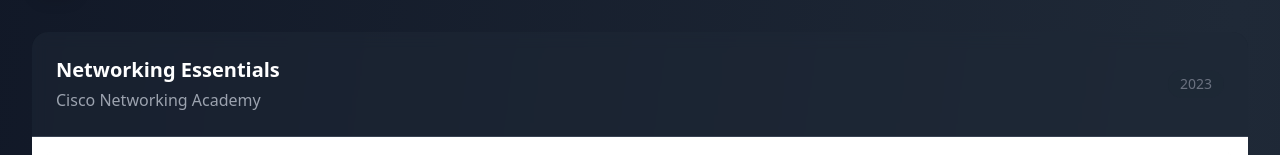
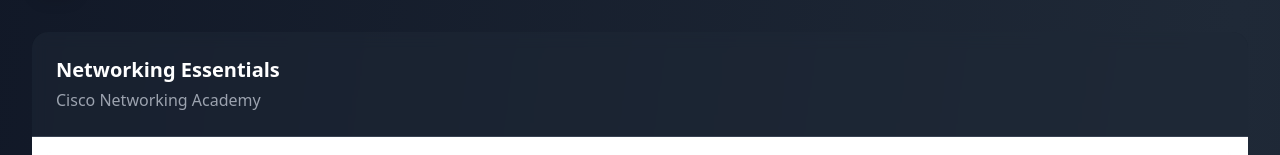
Before and after one commit to Othmane-aoubid/portfolio, a Vue app: page /certificates in a window 1280 px wide. Shown: the part 308-463 px from the top of the page. Built offline with nearby package versions, Linux system fonts and the light colour scheme.

Commit message:
removed the cert date

```diff
--- a/src/components/CertificateSection.vue
+++ b/src/components/CertificateSection.vue
@@ -22,7 +22,7 @@
               <h4 :class="`text-xl font-semibold text-white group-hover:text-${hoverColor} transition-colors`">{{ cert.title }}</h4>
               <p class="text-gray-400 mt-1">{{ cert.issuer }}</p>
             </div>
-            <span class="text-sm text-gray-500 bg-gray-800/50 px-3 py-1 rounded-full">{{ cert.date }}</span>
+            <!-- <span class="text-sm text-gray-500 bg-gray-800/50 px-3 py-1 rounded-full">{{ cert.date }}</span> -->
           </div>
           <img :src="cert.image" :alt="cert.title" class="w-full h-auto object-contain rounded-b-2xl" loading="lazy" />
         </div>
```
